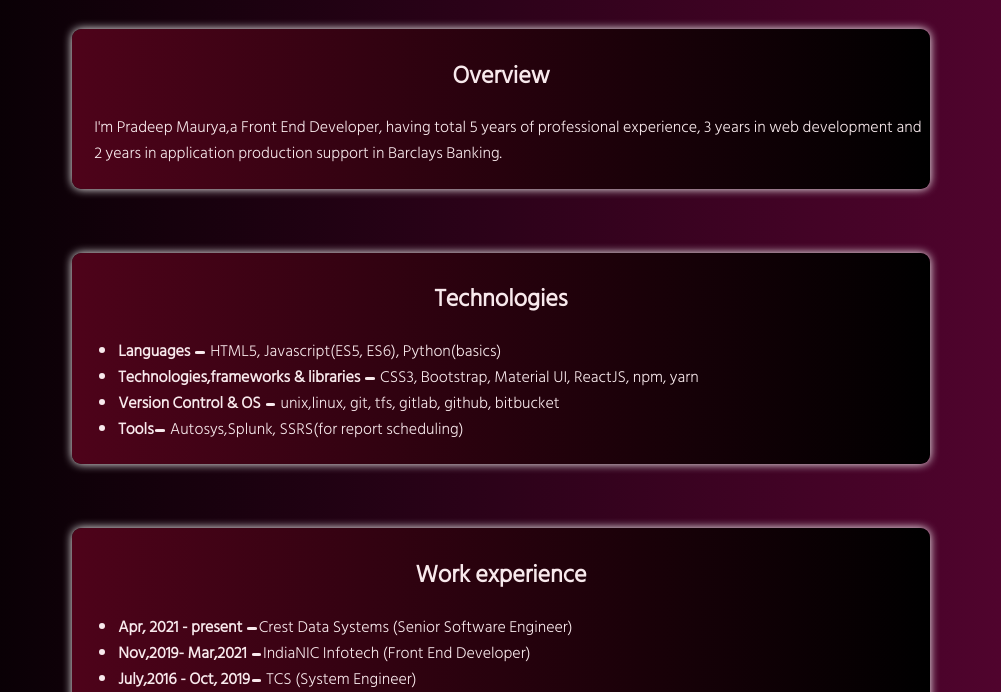
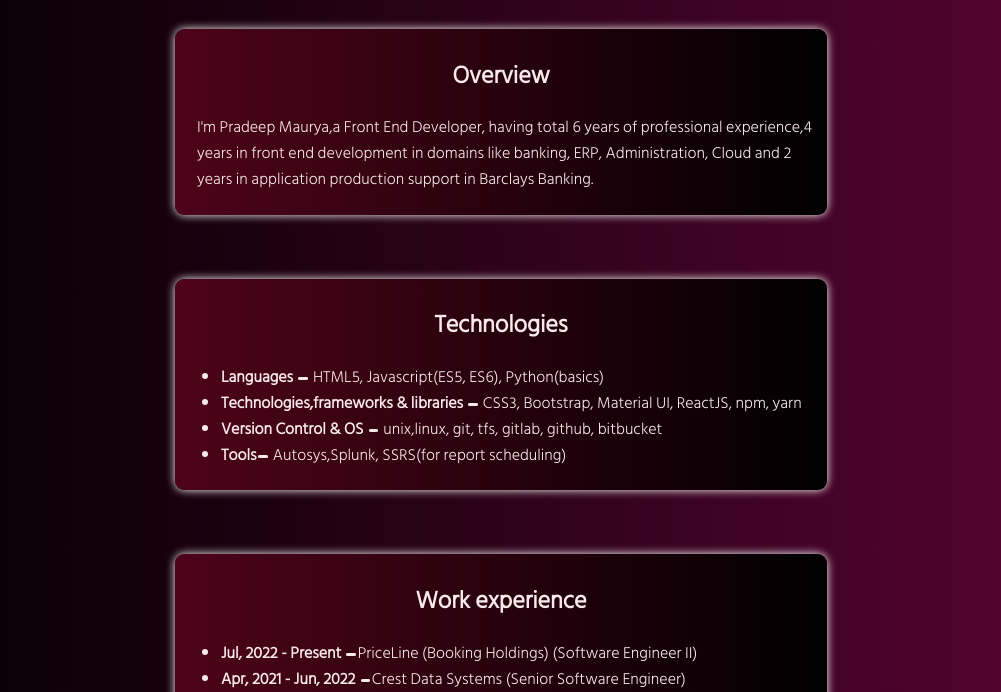
Before and after one commit to prkm93/mark-three-my-portfolio, a plain HTML site: page index.html in a window 1280 px wide. Shown: the part 468-1160 px from the top of the page, without its empty margins (139-1140 px from the left). Drawn offline with Linux system fonts and the light colour scheme.

Commit message:
adde projects

```diff
--- a/index.html
+++ b/index.html
@@ -27,7 +27,7 @@
         <div class="detail-boxes">
             <div class="detail-box">
                 <h2>Overview</h2>
-                <p>I'm Pradeep Maurya,a Front End Developer, having total 5 years of professional experience, 3 years in web development and 2 years in application production support in Barclays Banking.</p>
+                <p>I'm Pradeep Maurya,a Front End Developer, having total 6 years of professional experience,4 years in front end development in domains like banking, ERP, Administration, Cloud and 2 years in application production support in Barclays Banking.</p>
             </div>
             <div class="detail-box">
                 <h2>Technologies</h2>
@@ -41,7 +41,8 @@
             <div class="detail-box">
                 <h2>Work experience</h2>
                 <ol>
-                    <li><b>Apr, 2021 - present</b> <span class="separator"></span>Crest Data Systems (Senior Software Engineer)</li>
+                    <li><b>Jul, 2022 - Present</b> <span class="separator"></span>PriceLine (Booking Holdings) (Software Engineer II)</li>
+                    <li><b>Apr, 2021 - Jun, 2022</b> <span class="separator"></span>Crest Data Systems (Senior Software Engineer)</li>
                     <li><b>Nov,2019- Mar,2021</b> <span class="separator"></span>IndiaNIC Infotech (Front End Developer)</li>
                     <li><b>July,2016 - Oct, 2019</b><span class="separator"></span> TCS (System Engineer) </li>
                 </ol>
--- a/js/data.js
+++ b/js/data.js
@@ -1,31 +1,24 @@
 export const projectData = [
-    // {
-    //     projectName:'profit-or-loss',
-    //     date: 'December, 2021',
-    //     description:'A website which helps user how much profit or loss he/she is making in percentage & absolute value.',
-    //     liveProjectLink: 'link1',
-    //     sourceCodeLink:'link2'
-    // },
-    // {
-    //     projectName:'palindrome-birthdays',
-    //     date: 'December, 2020',
-    //     description:'App which checks whether your birthday is a palindrome birthday or not.',
-    //     liveProjectLink: 'link1',
-    //     sourceCodeLink:'link2'
-    // },
+    {
+        projectName:'Admin UI',
+        date: 'May, 2022',
+        description:'A datatable with features like searching, sorting, pagination, edit, delete and multiselect.',
+        liveProjectLink: 'https://admin-ui-react-30b1a6.netlify.app/',
+        sourceCodeLink:'https://github.com/prkm93/admin-ui'
+    },
+    {
+        projectName:'Xflix Frontend',
+        date: 'April, 2022',
+        description:'A video playing app created in react and material UI where users can search, play videos, filter based on different criteria and add videos.Currently its using mock backend, so video upload willn\'t work.',
+        liveProjectLink: 'https://xflix-frontend-pradeep.netlify.app/',
+        sourceCodeLink:'https://github.com/prkm93/Xflix-frontend'
+    },
     {
         projectName:'Qkart-FrontEnd(Hooks) - Crio Project',
         date: 'Dec, 2021',
         description:'A basic flipkart like website created using react hooks and Material UI where users can login, register, view products, add product to cart and order it',
         liveProjectLink: 'https://qkart-frontend-hooks-pradeep.netlify.app/',
-        sourceCodeLink:'https://gitlab.crio.do/COHORT_ME_QKART_FRONTEND_V2_ENROLL_1638083375127/aradshub93-ME_QKART_FRONTEND_V2'
-    },
-    {
-        projectName:'Qkart-FrontEnd(Class component) - Crio Project',
-        date: 'Oct, 2021',
-        description:'A basic flipkart like website where users can login, register, view products, add product to cart and order it',
-        liveProjectLink: 'https://qkart-frontend-pr.netlify.app/',
-        sourceCodeLink:'https://gitlab.crio.do/COHORT_ME_QKART_FRONTEND_ENROLL_1624363790821/aradshub93-me_qkart_frontend'
+        sourceCodeLink:'https://github.com/prkm93/Qkart-Frontend-using-Hooks'
     },
     {
         projectName:'learn-triangles',
--- a/style.css
+++ b/style.css
@@ -133,7 +133,7 @@
         width: 70%;
     }
 }
-@media only screen and (min-width: 768px) {
+@media only screen and (max-width: 768px) {
    .detail-box {
         width: 70%;
         margin: 2em 1em;
```
